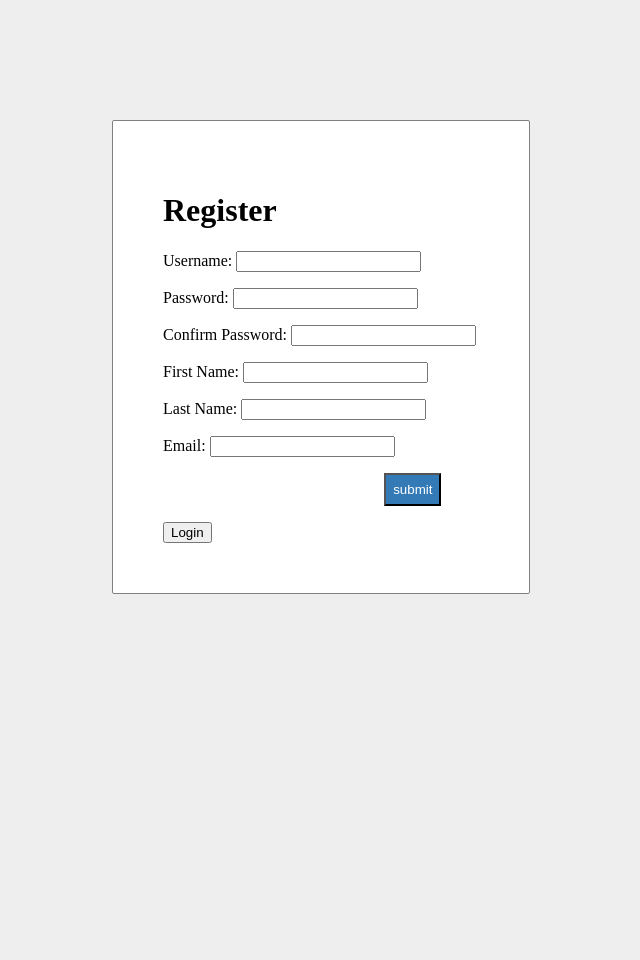
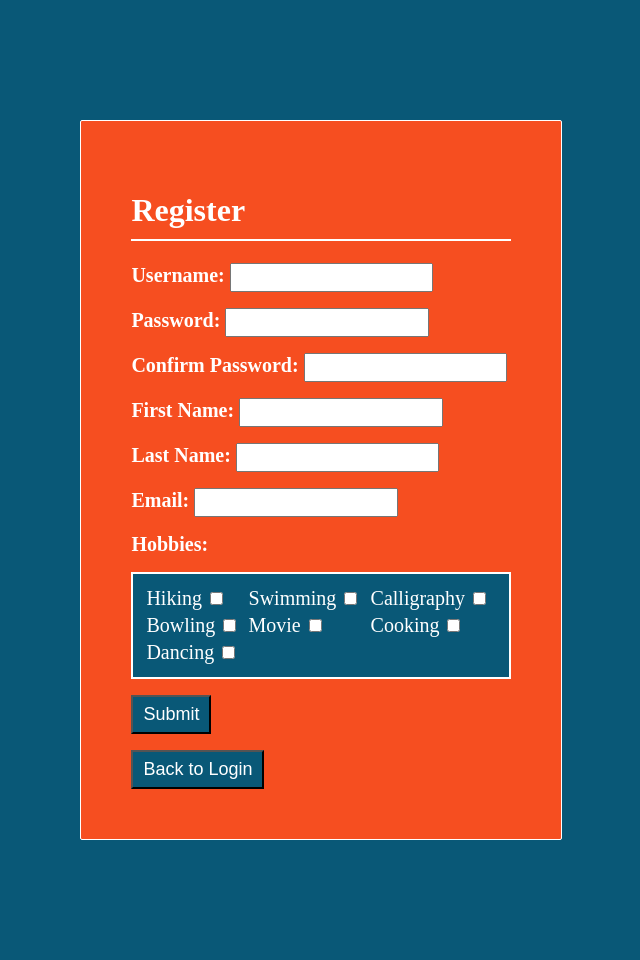
Before and after one commit to Space-Prince0821/Comp440, a PHP site: page /UserRegister.html in a window 1280 px wide. Shown: the whole page, without its empty margins (319-959 px from the left). Before the commit the page ends 594 px from the top, so only its background shows below. Run offline with PHP 8.4, Linux system fonts and the light colour scheme.

Commit message:
more styling, hobby input fields added in register -> still need to configure with sql

```diff
--- a/UserRegister.html
+++ b/UserRegister.html
@@ -33,10 +33,52 @@
                     <input type="text" id="email" name="email"/>
                 </p>
                 <p>
-                    <input type="submit" id="btn" value="submit" />
+                    <label>Hobbies: </label>
+                    <br>
+                    <div class="hobbies">
+                        <table>
+                            <tr>
+                                <td>
+                                    <label for="hobby1">Hiking</label>
+                                    <input type="checkbox" id="hobby1" name="hobby1" value="Hiking"/>
+                                </td>
+                                <td>
+                                    <label for="hobby2">Swimming</label>
+                                    <input type="checkbox" id="hobby2" name="hobby2" value="Swimming"/>
+                                </td>
+                                <td>
+                                    <label for="hobby3">Calligraphy</label>
+                                    <input type="checkbox" id="hobby3" name="hobby3" value="Calligraphy"/>
+                                </td>
+                            </tr>
+                            <tr>
+                                <td>
+                                    <label for="hobby4">Bowling</label>
+                                    <input type="checkbox" id="hobby4" name="hobby4" value="Bowling"/>
+                                </td>
+                                <td>
+                                    <label for="hobby5">Movie</label>
+                                    <input type="checkbox" id="hobby5" name="hobby5" value="Movie"/>
+                                </td>
+                                <td>
+                                    <label for="hobby6">Cooking</label>
+                                    <input type="checkbox" id="hobby6" name="hobby6" value="Cooking"/>
+                                </td>
+                            </tr>
+                            <tr>
+                                <td>
+                                    <label for="hobby7">Dancing</label>
+                                    <input type="checkbox" id="hobby7" name="hobby7" value="Dancing"/>
+                                </td>
+                            </tr>
+                        </table>
+                    </div>
+                </p>
+                <p>
+                    <input type="submit" id="btn" value="Submit" />
                 </p>
             </form>
-            <a href = "index.html"><button>Login</button></a>
+            <a href = "index.html"><button id="btn">Back to Login</button></a>
         </div>
     </body>
 </html>
--- a/index.html
+++ b/index.html
@@ -16,12 +16,12 @@
                     <label>Password: </label>
                     <input type="password" id="pass" name="pass"/>
                 </p>
-                <p>
+                <p class="login">
                     <input type="submit" id="btn" value="Login" />
                 </p>
             </form>
-            <a href="UserRegister.html">
-                <button>Register</button>
+            <a class="register" href="UserRegister.html">
+                <button id="btn">Register</button>
             </a>
         </div>
         <form class="init-form" action="Initdb.php" method="get">
--- a/style.css
+++ b/style.css
@@ -1,24 +1,81 @@
+:root {
+    --blue: #095877;
+    --orange: #f64e20;
+}
+
 body {
-    background: #eee;
+    background: var(--blue);
+}
+
+h1 {
+    border-bottom: 2px solid white;
+    padding-bottom: 10px;
 }
 
 #frm {
-    border: solid gray 1px;
-    width: 25%;
+    border: solid white 1px;
+    width: 30%;
     border-radius: 2px;
     margin: 120px auto;
-    background: white;
+    background: var(--orange);
     padding: 50px;
+    color: white;
+    text-align: left;
+}
+
+#frm label {
+    font-size: 20px;
+    font-weight: bold;
+}
+
+#frm input[type="text"], #frm input[type="password"]  {
+    padding: 5px;
+    width: 50%;
 }
 
 #btn {
-    color: #fff;
-    background: #337ab7;
-    padding: 7px;
-    margin-left: 70%;
+    color: white;
+    background: var(--blue);
+    padding: 7px 10px;
+    font-size: 18px;
 }
 
 .init-form {
     margin: 0 auto;
     width: 130px;
 }
+
+.login, .register {
+    display: inline-block;
+}
+
+#btn:hover {
+    cursor: pointer;
+    opacity: 0.8;
+}
+
+.init-button {
+    color: white;
+    background: var(--orange);
+    padding: 7px 10px;
+    font-size: 18px;
+}
+
+.init-button:hover {
+    cursor: pointer;
+    opacity: 0.8;
+}
+
+.hobbies {
+    background-color: var(--blue);
+    padding: 10px;
+    border: 2px solid white;
+}
+
+.hobbies label {
+    font-weight: normal !important;
+}
+
+table {
+    width: 100%;
+}
```
Also changed, not shown: Initdb.php (+11 -1 lines), 1 other file.
